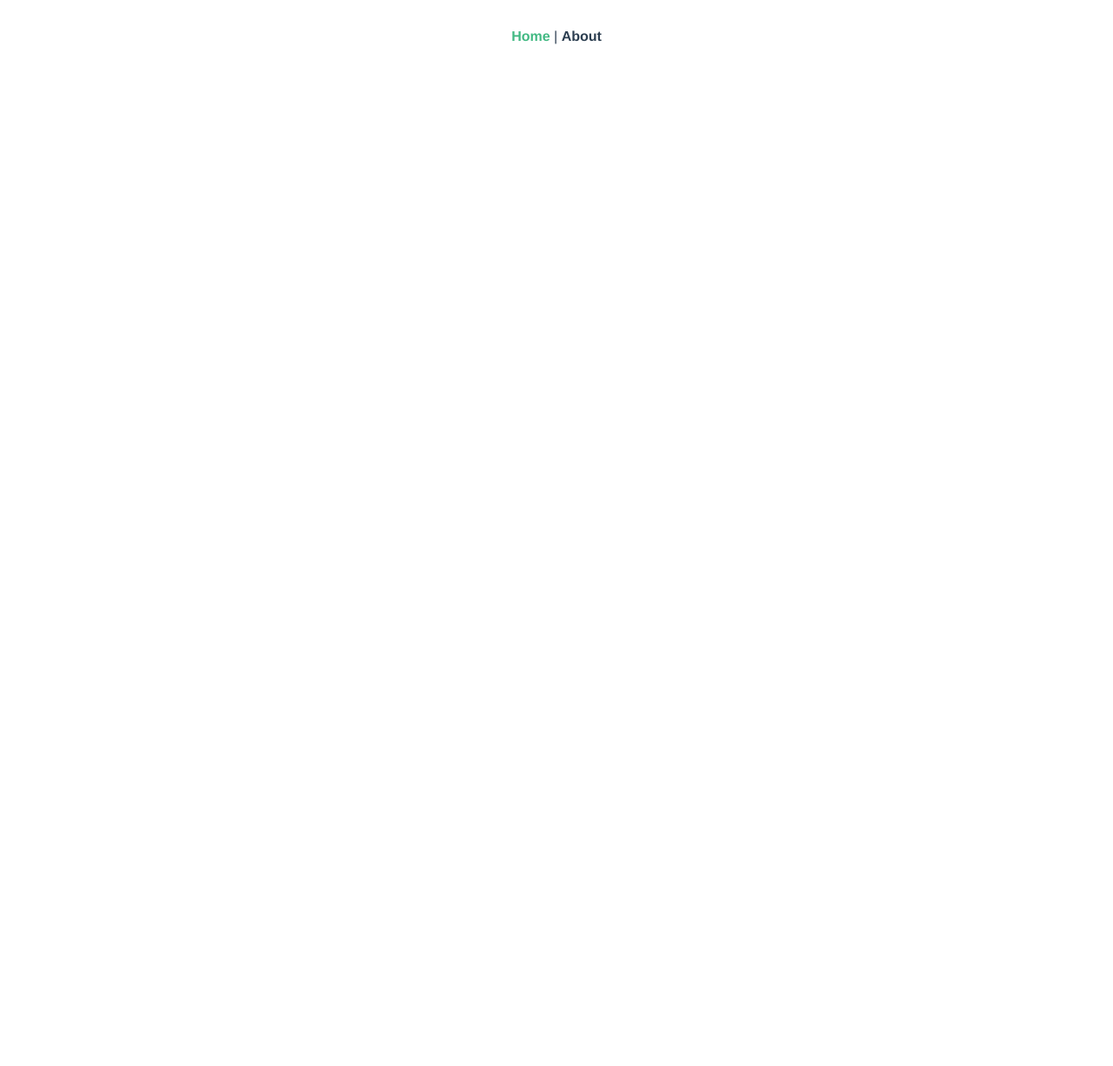
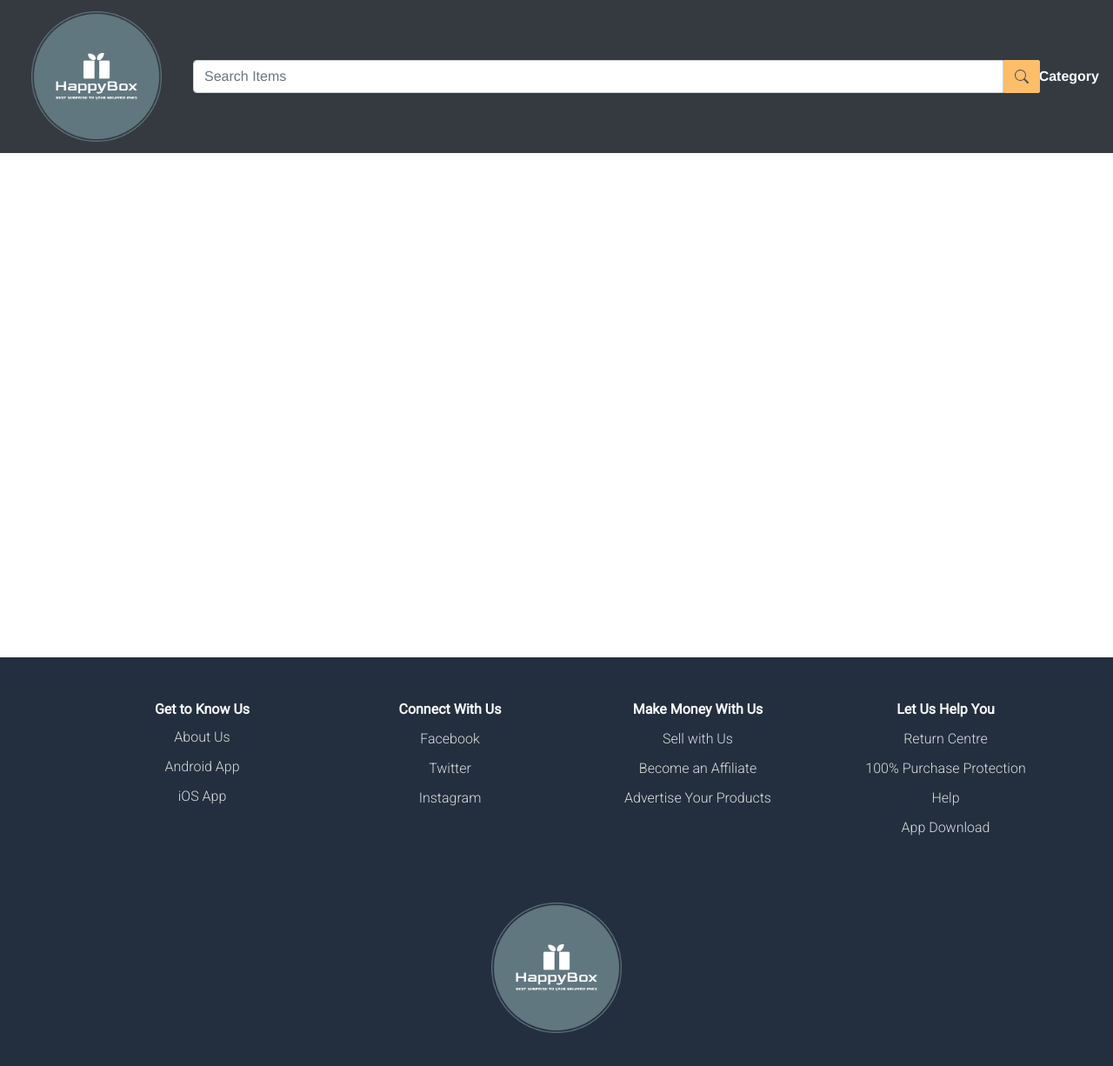
Before and after one commit to AyeChanHtunNaing/ecommerce-springboot-vue, a Vue app in the folder ecommerce-ui/: page / in a window 1280 px wide. Shown: the top 1226 px of the page at 87% size. Before the commit the page ends 800 px from the top, so only its background shows below. Built offline with nearby package versions, Linux system fonts and the light colour scheme; no server answers; the HTML template or start-up script is replaced by a standard one.

Commit message:
feat : header and footer

```diff
--- a/ecommerce-ui/src/App.vue
+++ b/ecommerce-ui/src/App.vue
@@ -1,10 +1,55 @@
 <template>
-  <div id="nav">
-    <router-link to="/">Home</router-link> |
-    <router-link to="/about">About</router-link>
+  <div id="app">
+    <div id="nav">
+      <Navbar />
+    </div>
+    <div style="min-height: 60vh">
+      <router-view v-if="products && categories"
+                   :baseURL="baseURL"
+                   :products="products"
+                   :categories="categories"
+                   @fetchData = "fetchData">
+      </router-view>
+    </div>
+    <Footer />
   </div>
   <router-view/>
 </template>
+
+<script>
+
+const axios = require('axios');
+import Navbar from "./components/Navbar.vue"
+import Footer from "./components/Footer.vue"
+
+export default {
+  data() {
+    return {
+      baseURL : "https://limitless-lake-55070.herokuapp.com/",
+      products : null,
+      categories : null
+    }
+  },
+
+  components : { Navbar, Footer},
+  methods : {
+    async fetchData() {
+      // fetch products
+      await axios.get(this.baseURL + "product/")
+          .then(res => this.products = res.data)
+          .catch(err => console.log(err))
+
+      //fetch categories
+      await axios.get(this.baseURL + "category/")
+          .then(res => this.categories = res.data)
+          .catch(err => console.log(err))
+    }
+  },
+  mounted() {
+    this.fetchData();
+  }
+}
+</script>
 
 <style>
 #app {
@@ -13,10 +58,6 @@
   -moz-osx-font-smoothing: grayscale;
   text-align: center;
   color: #2c3e50;
-}
-
-#nav {
-  padding: 30px;
 }
 
 #nav a {
--- /dev/null
+++ b/ecommerce-ui/src/components/Footer.vue
@@ -0,0 +1,89 @@
+<template>
+  <footer>
+    <div class="container pt-5">
+      <div class="row">
+        <div class="col-md-3 col-6">
+          <ul style="list-style-type: none">
+            <li class="text-light font-weight-bold pb-2">Get to Know Us</li>
+            <li><a class="footer-link font-weight-light" href="#">About Us</a></li>
+            <li><a class="footer-link font-weight-light" href="#">Android App</a><br></li>
+            <li><a class="footer-link font-weight-light" href="#">iOS App</a><br></li>
+          </ul>
+        </div>
+
+        <div class="col-md-3 col-6">
+          <ul style="list-style-type: none">
+            <li class="text-light font-weight-bold">Connect With Us</li>
+            <li><a class="footer-link font-weight-light" href="#">Facebook</a></li>
+            <li><a class="footer-link font-weight-light" href="#">Twitter</a><br></li>
+            <li><a class="footer-link font-weight-light" href="#">Instagram</a><br></li>
+          </ul>
+        </div>
+
+        <div class="col-md-3 col-6">
+          <ul style="list-style-type: none">
+            <li class="text-light font-weight-bold">Make Money With Us</li>
+            <li><a class="footer-link font-weight-light" href="#">Sell with Us</a></li>
+            <li><a class="footer-link font-weight-light" href="#">Become an Affiliate</a><br></li>
+            <li><a class="footer-link font-weight-light" href="#">Advertise Your Products</a><br></li>
+          </ul>
+        </div>
+
+        <div class="col-md-3 col-6">
+          <ul style="list-style-type: none">
+            <li class="text-light font-weight-bold">Let Us Help You</li>
+            <li><a class="footer-link font-weight-light" href="#">Return Centre</a></li>
+            <li><a class="footer-link font-weight-light" href="#">100% Purchase Protection</a><br></li>
+            <li><a class="footer-link font-weight-light" href="#">Help</a><br></li>
+            <li><a class="footer-link font-weight-light" href="#">App Download</a><br></li>
+          </ul>
+        </div>
+      </div>
+
+      <div class="row">
+        <div class="col-12">
+          <div class="text-center py-5">
+            <img id="logo" src="../assets/icon.png" />
+          </div>
+        </div>
+      </div>
+    </div>
+  </footer>
+</template>
+
+<script>
+export default {
+  name : "Footer"
+}
+</script>
+
+<style>
+footer {
+  margin-top : 100px;
+  background-color:#232F3E;
+  font-size:16px;
+}
+
+li {
+  padding-left: 0;
+  padding-bottom: 10px;
+}
+
+a {
+  text-decoration: none;
+}
+
+.footer-link {
+  color: #DDD;
+}
+
+#logo {
+  width: 150px;
+}
+
+footer {
+  font-family: 'Roboto', sans-serif;
+}
+
+
+</style>
--- /dev/null
+++ b/ecommerce-ui/src/components/Navbar.vue
@@ -0,0 +1,65 @@
+<template>
+  <nav class="navbar navbar-expand-lg navbar-dark bg-dark">
+    <!--    Logo-->
+    <router-link class="navbar-brand" :to="{name : 'Home'}">
+      <img id="logo" src="../assets/icon.png" />
+    </router-link>
+
+    <!--    Burger Button-->
+    <button class="navbar-toggler" type="button" data-toggle="collapse" data-target="#navbarSupportedContent" aria-controls="navbarSupportedContent"
+            aria-expanded="false" aria-label="Toggle navigation">
+      <span class="navbar-toggler-icon"></span>
+    </button>
+
+    <div class="collapse navbar-collapse" id="navbarSupportedContent">
+      <!--      Search Bar-->
+      <form class="form-inline ml-auto mr-auto">
+        <div class="input-group">
+          <input size="100" type="text" class="form-control" placeholder="Search Items" aria-label="Username" aria-describedby="basic-addon1">
+          <div class="input-group-prepend">
+            <span class="input-group-text" id="search-button-navbar">
+              <svg xmlns="http://www.w3.org/2000/svg" width="16" height="16" fill="currentColor" class="bi bi-search" viewBox="0 0 16 16">
+                <path d="M11.742 10.344a6.5 6.5 0 1 0-1.397 1.398h-.001c.03.04.062.078.098.115l3.85 3.85a1 1 0 0 0 1.415-1.414l-3.85-3.85a1.007 1.007 0 0 0-.115-.1zM12 6.5a5.5 5.5 0 1 1-11 0 5.5 5.5 0 0 1 11 0z"/>
+              </svg>
+            </span>
+          </div>
+        </div>
+      </form>
+      <div>
+        <router-link style="color: white" :to="{name : 'AdminCategory'}">
+          Category
+        </router-link>
+      </div>
+    </div>
+  </nav>
+
+</template>
+
+<script>
+export default {
+  name : "Navbar",
+  data() {
+  },
+  methods: {
+  },
+}
+</script>
+
+<style scoped>
+#logo {
+  width: 150px;
+  margin-left: 20px;
+  margin-right: 20px;
+}
+
+.nav-link {
+  color: rgba(255,255,255);
+}
+
+#search-button-navbar {
+  background-color: #febd69;
+  border-color: #febd69;
+  border-top-right-radius: 2px;
+  border-bottom-right-radius: 2px;
+}
+</style>
```
Also changed, not shown: ecommerce-ui/src/assets/icon.png (added).
